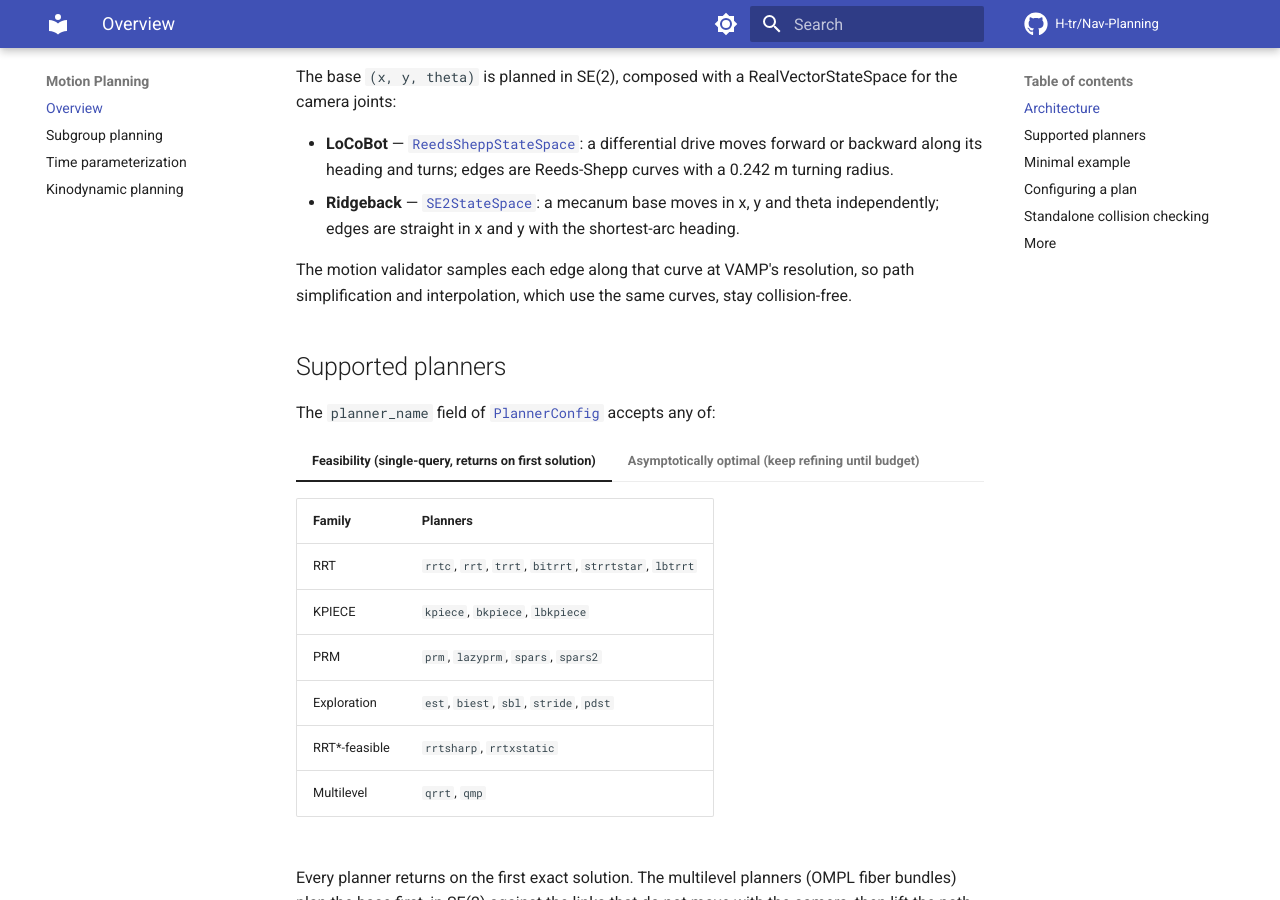
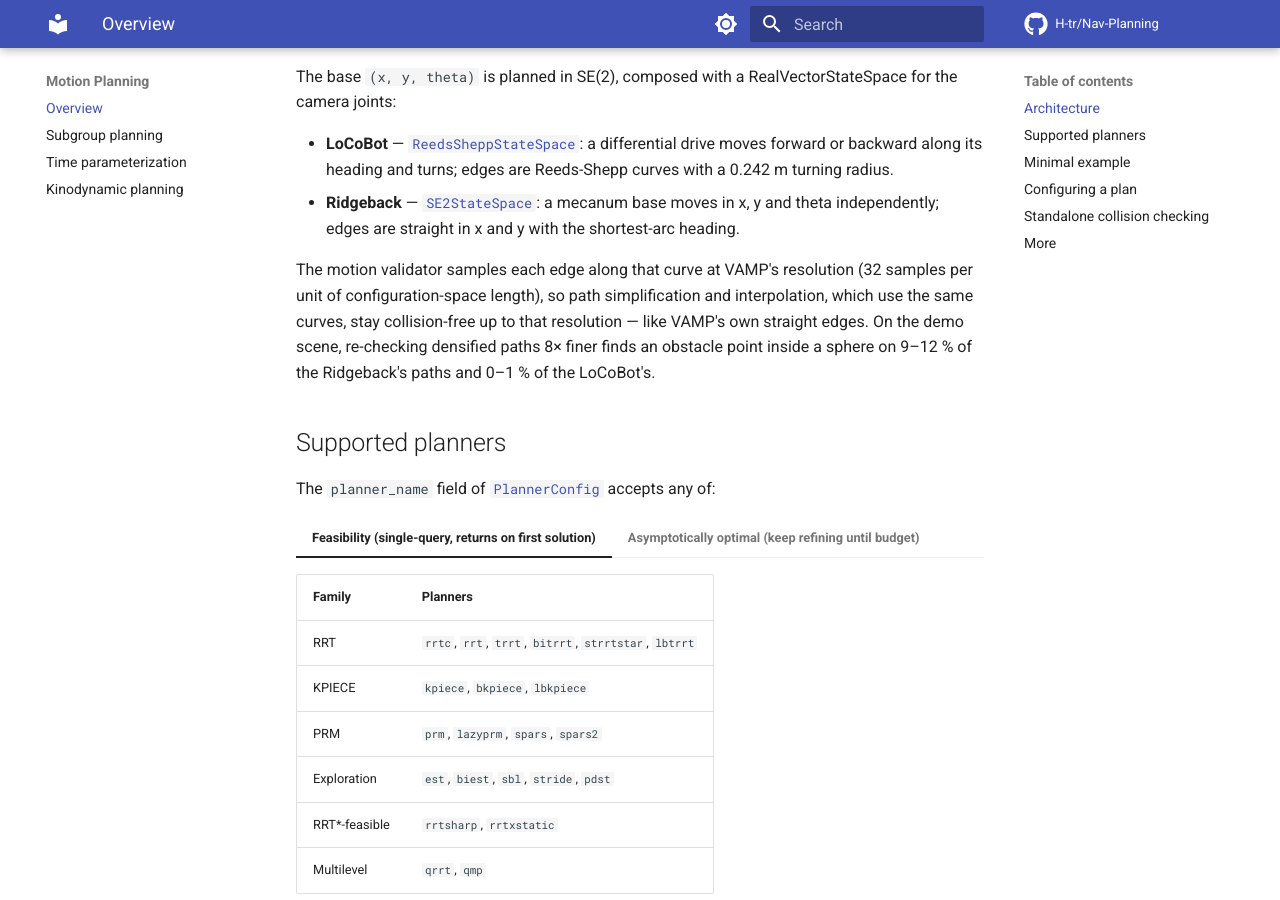
Before and after one commit to H-tr/Nav-Planning, an MkDocs documentation site: the page built from docs/planning/index.md, in a window 1280 px wide and 900 px high, scrolled down 1108 px. Built offline with MkDocs 1.6.1 and Material for MkDocs 9.7.7, drawn with Linux system fonts in a browser that asks for light colours; comment, search, counter and statistics services are not loaded.

Commit message:
Test what geometric edges guarantee; document the sampling resolution
Densified 8x finer than the motion checks, a path can show an obstacle
point between two collision samples (as with VAMP's straight edges), so
the test checks the waypoints and that the LoCoBot's densified path
follows its heading.  The docs give the measured rates for geometric
paths and FLASK trajectories.

Co-Authored-By: Claude Opus 5.5 (1M context) <noreply@anthropic.com>

```diff
--- a/docs/planning/index.md
+++ b/docs/planning/index.md
@@ -64,8 +64,12 @@ RealVectorStateSpace for the camera joints:
   straight in x and y with the shortest-arc heading.
 
 The motion validator samples each edge along that curve at VAMP's
-resolution, so path simplification and interpolation, which use the same
-curves, stay collision-free.
+resolution (32 samples per unit of configuration-space length), so path
+simplification and interpolation, which use the same curves, stay
+collision-free up to that resolution — like VAMP's own straight edges.
+On the demo scene, re-checking densified paths 8× finer finds an
+obstacle point inside a sphere on 9–12 % of the Ridgeback's paths and
+0–1 % of the LoCoBot's.
 
 ## Supported planners
 
```
Also changed, not shown: docs/planning/kinodynamic.md (+3 -1 lines), 1 other file.
